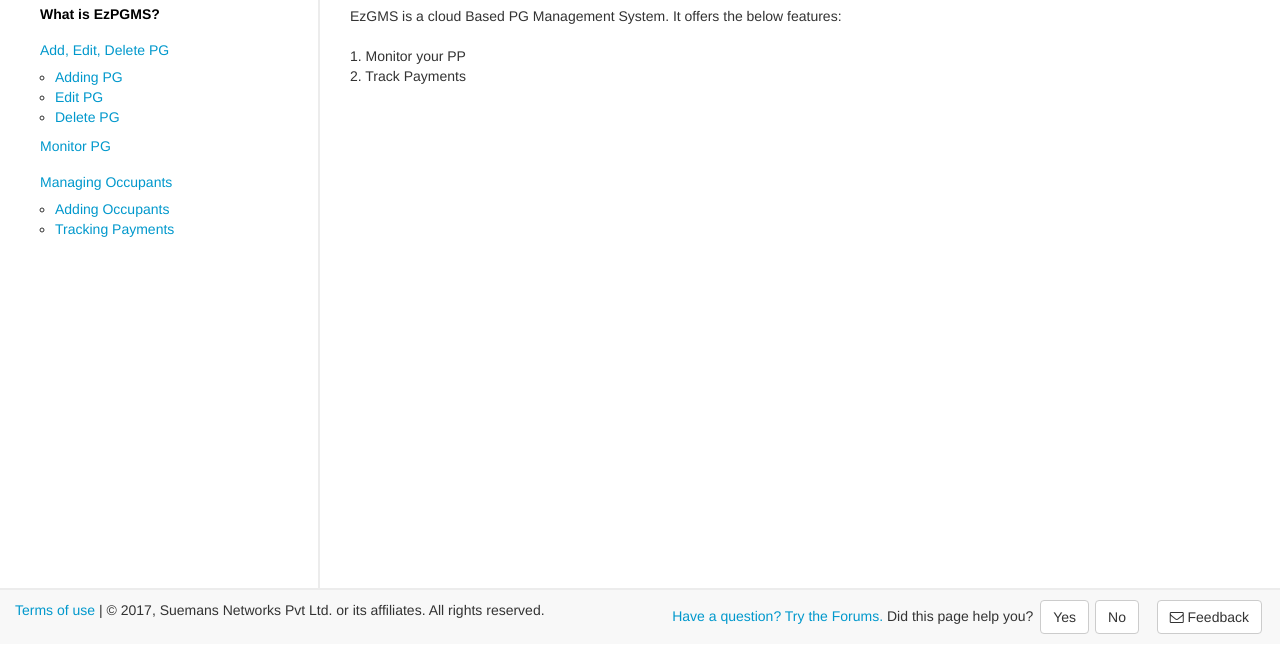
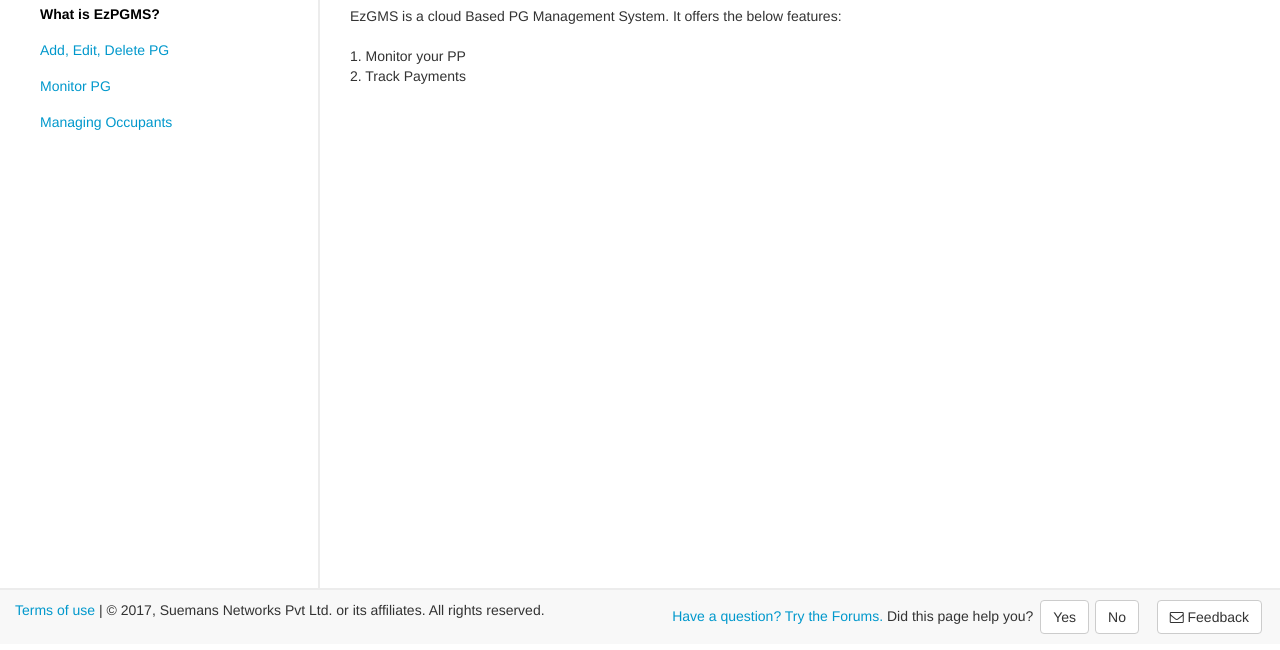
Before and after one commit to ajithsimon/Ezpg, a plain HTML site: page index.html in a window 1280 px wide. Shown: the part 150-800 px from the top of the page. Drawn offline with nearby package versions, Linux system fonts and the light colour scheme.

Commit message:
Collapsable menu

```diff
--- a/css/style.css
+++ b/css/style.css
@@ -65,3 +65,6 @@ h1,.h1{
 .footer .btn{
     margin: 0 3px;
 }
+.subLinks{
+    margin-left: 10px !important;
+}
--- a/index.html
+++ b/index.html
@@ -53,8 +53,8 @@
                         <div class="form-group">
                             <input class="form-control" type="text" placeholder="search" id="search" />
                         </div>
-                        <ul id="hiddenMenu" class=" nav nav-pills nav-stacked"></ul>
-                        <ul id="menu" class=" nav nav-pills nav-stacked"></ul>
+                        <ul id="hiddenMenu" class=" nav nav-stacked"></ul>
+                        <ul id="menu" class=" nav nav-stacked"></ul>
                     </div>
                 </div>
                 <div class="col-xs-12 col-sm-9 col-md-8">
--- a/js/custom.js
+++ b/js/custom.js
@@ -76,7 +76,6 @@ $(document).on('click', '.mainLink, .subLinks, .mainNode', function(e){
 				content += "<div class='notes' style='margin-top:10px;'>*"+data.notes.replace(/\n/g, "<br />")+"</div>";
 			}
 			if (isSubItem) {
-				console.log($element.parent('ul').parent('li'));
 				$(".mainNode").html("<a href='javascript:void(0)'>"+$element.parent('ul').parent('li').children('a').text()+"</a>");
 				$(".subNode").addClass('active').html($element.children('a').text()).show();
 			}else{
@@ -94,17 +93,11 @@ function makeMenu(item, isSubItem){
     var menuItem = $("<li>",{
     					class: (typeof isSubItem === 'undefined') ? 'mainLink' : 'subLinks',
     					'data-keywords': item.keywords
-    				}).append(
-				        $("<a>", {
-				            href: 'javascript:void(0)',
-				            html: item.title,
-				            'data-content': item.contentFile,
-	           				'data-keywords': item.keywords,
-	           				class: 'nav-link'
-				        })
+    				}).addClass((hasSubItem ? 'nav-header' : '')).append(
+				        $("<a>", makeLinkAttributes(item,hasSubItem))
 			        );
         if (hasSubItem) {
-            var subList = $("<ul>");
+            var subList = $("<ul>",{class: 'nav nav-stacked collapse', id: cleanString(item.title)});
             $.each(item.subItems, function (i, subItem) {
                 subList.append(makeMenu(subItem, true));
             });
@@ -112,3 +105,22 @@ function makeMenu(item, isSubItem){
         }
         return menuItem;
 }
+
+function makeLinkAttributes(item, hasSubItem){
+	var attributes = {
+        href: 'javascript:void(0)',
+        html: item.title,
+        'data-content': item.contentFile,
+		'data-keywords': item.keywords,
+		class: 'nav-link'
+    };
+    if (hasSubItem) {
+    	attributes['data-toggle'] = 'collapse';
+    	attributes['data-target'] = '#'+cleanString(item.title);
+    }
+    return attributes;
+}
+
+function cleanString(string){
+	return string.trim().replace(/[&\/\\#,+()$~%.'":*?<>{} ]/g,'_').toLowerCase();
+}
```
